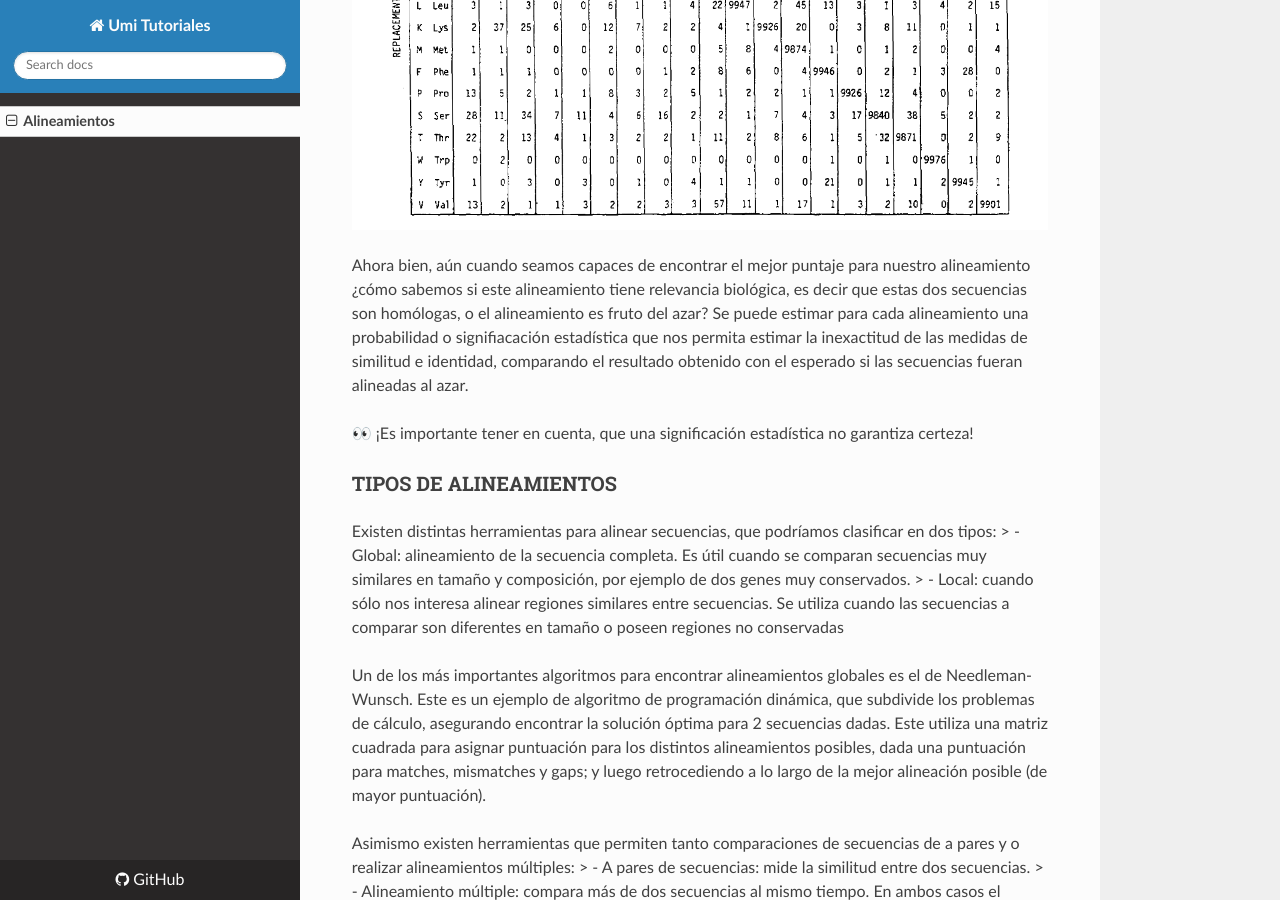
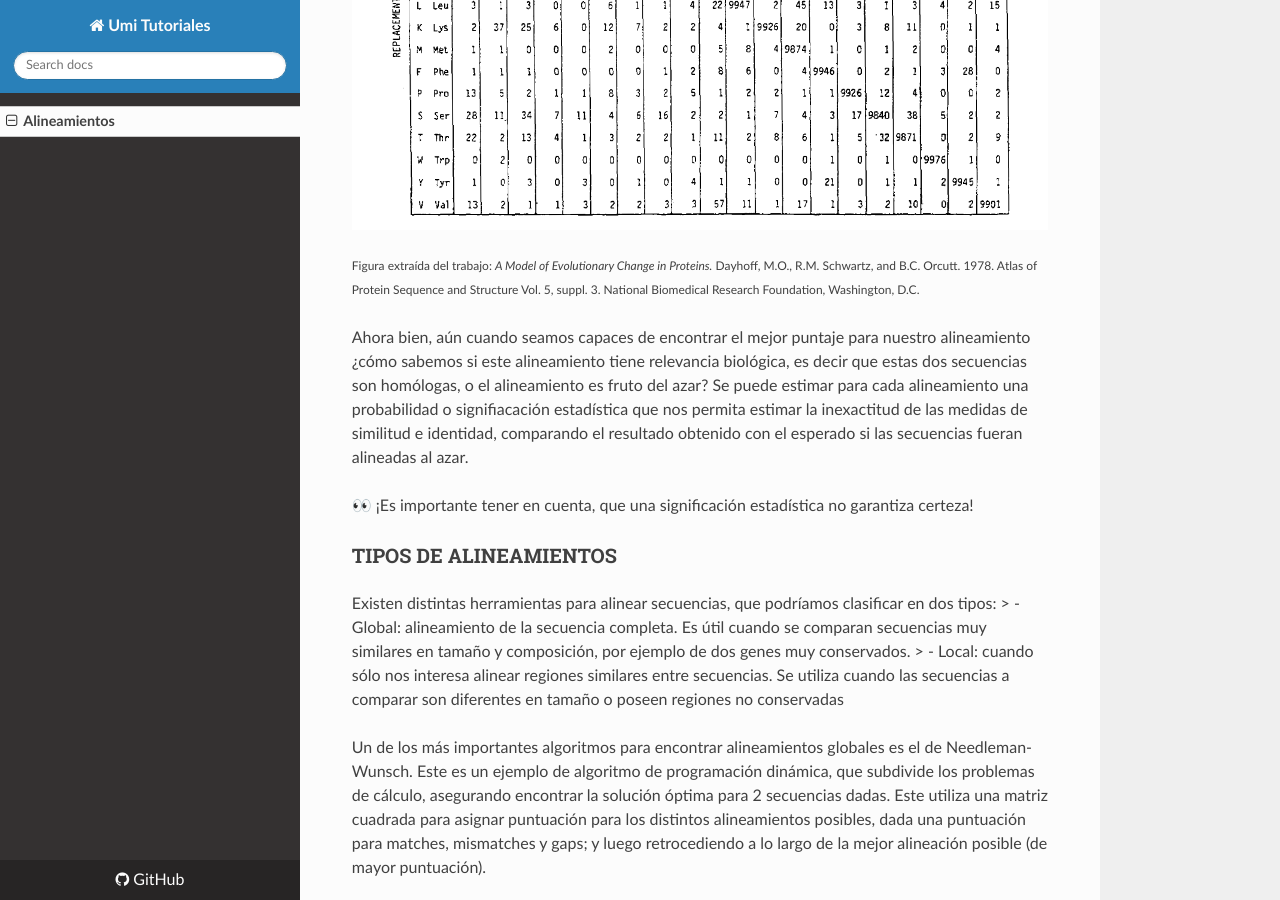
Before and after one commit to flbulgarelli/umi, an MkDocs documentation site: the page built from docs/index.md, in a window 1280 px wide and 900 px high, scrolled down 5218 px. Built offline with MkDocs 1.6.1, drawn with Linux system fonts in a browser that asks for light colours; nearby versions of some CDN libraries.

Commit message:
epigrafe

```diff
--- a/docs/index.md
+++ b/docs/index.md
@@ -215,6 +215,9 @@ Ahora bien, como bien dijimos el objetivo de alinear secuencias es el de poder i
 En las matrices PAM cada elemento de la matriz Mij cuantifica la probabilidad de que un aminoácido i sea reemplazado por otro aminoácido j en el intervalo evolutivo de 1 PAM (1 PAM se define como el intervalo evolutivo en que cambia un 1% de los aminoácidos en el alineamiento de 2 secuencias).Estas mutaciones se identificaron comparando secuencias muy similares con al menos un 85% de identidad, y se supone que cualquier sustitución observada fue el resultado de una única mutación entre la secuencia ancestral y una de las secuencias actuales. Las matrices de sustitución se utilizan como parámetros de los algoritmos de alineamientos de secuencias proteicas, de forma de poder asignarle una puntuación a cada posible aliniamiento, y de este modo poder elegir el mejor. En el caso de los alineamientos de nucleótidos, suelen utilizarse un sistema de puntuación mucho más simple.</p>
 <img src="pam1.png"></img>
 
+
+<p style='font-size: 12px ; '>Figura extraída del trabajo: <i>A Model of Evolutionary Change in Proteins.</i> Dayhoff, M.O., R.M. Schwartz, and B.C. Orcutt. 1978. Atlas of Protein Sequence and Structure Vol. 5, suppl. 3. National Biomedical Research Foundation, Washington, D.C.</p>
+
 <p class='informative-text'> Ahora bien, aún cuando seamos capaces de encontrar el mejor puntaje para nuestro alineamiento ¿cómo sabemos si este alineamiento tiene relevancia biológica, es decir que estas dos secuencias son homólogas, o el alineamiento es fruto del azar? Se puede estimar para cada alineamiento una probabilidad o signifiacación estadística que nos permita estimar la inexactitud de las medidas de similitud e identidad, comparando el resultado obtenido con el esperado si las secuencias fueran alineadas al azar.</p>
 
  👀 ¡Es importante tener en cuenta, que una significación estadı́stica no garantiza certeza!
```
